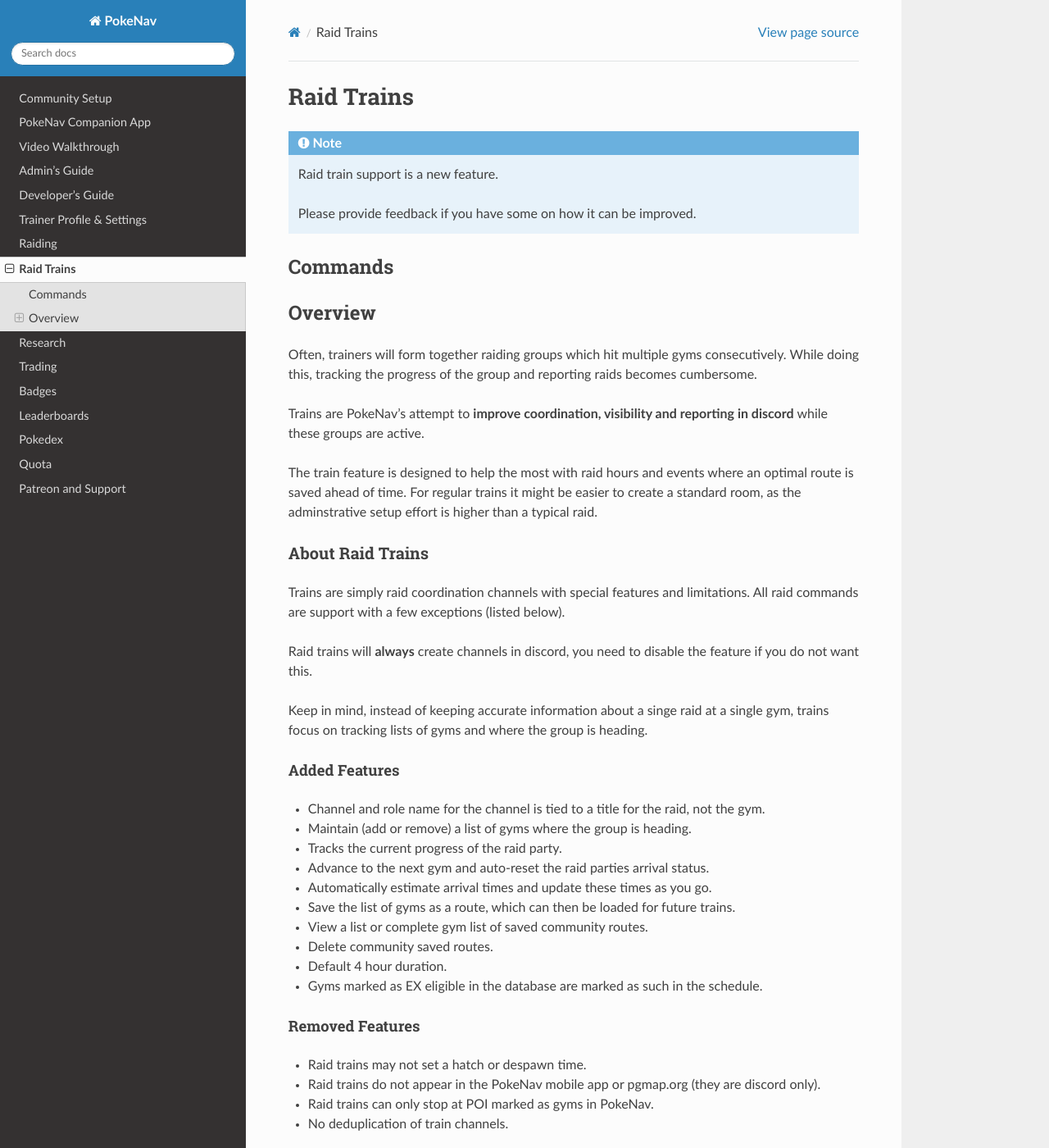
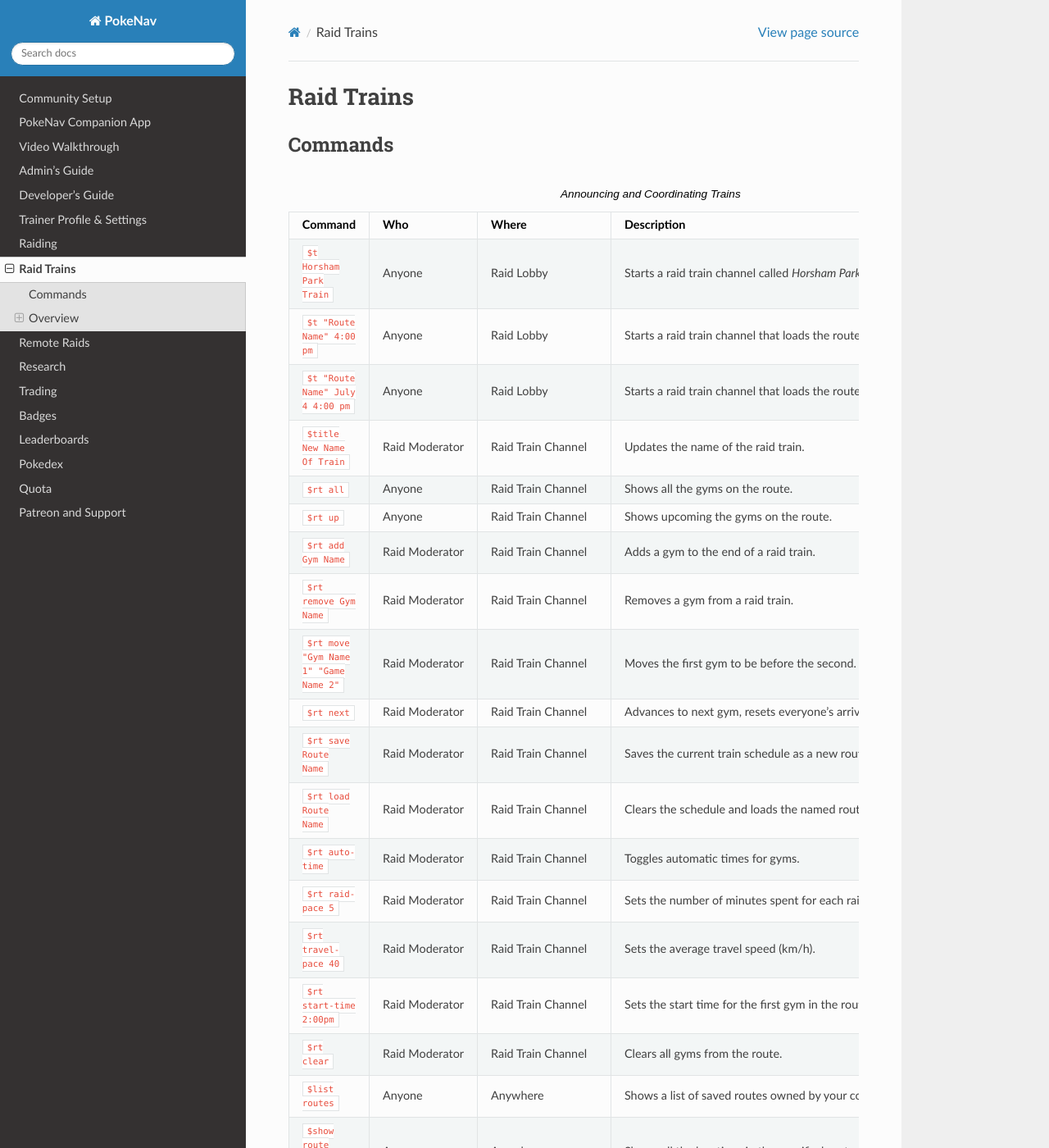
Before and after one commit to PokeNavBot/pokenav-documentation, a Sphinx documentation site: the page built from source/raid_trains.md, in a window 1280 px wide and 1400 px high. Shown: the whole window at 82% size. Built offline with Sphinx 7.4.7 and the Read the Docs theme 2.0.0, drawn with Linux system fonts in a browser that asks for light colours; formulas are drawn with MathJax 3; some of the changed text lies outside the part shown.

Commit message:
remote raids

````diff
--- /dev/null
+++ b/dev-requirements.txt
@@ -0,0 +1 @@
+pip-tools
--- a/source/community_setup.md
+++ b/source/community_setup.md
@@ -103,3 +103,5 @@
 #### Additional Experimental Features
 
 You can also setup some optional new or experimental features. To read more about these features, and how to opt in, head over to the [Server Settings Page](moderation.md)
+
+Additionally, for remote only servers see [Remote Raids](remote_raids.md)
--- a/source/moderation.md
+++ b/source/moderation.md
@@ -238,6 +238,10 @@
 
 ### Guide
 
+#### Remote Raids
+
+Remote raid support is a new feature, see [Remote Raids](remote_raids.md)
+
 #### Raid Channel Settings
 
 By default, PokeNav creates a channel for every raid that is announced, when it is announced.
--- a/source/raid_trains.md
+++ b/source/raid_trains.md
@@ -1,11 +1,4 @@
 # Raid Trains
-```eval_rst
-
-.. note::
-    Raid train support is a new feature.
-
-    Please provide feedback if you have some on how it can be improved.
-```
 
 ## Commands
 
@@ -16,7 +9,7 @@
 
    ``$t Horsham Park Train``, Anyone, Raid Lobby, "Starts a raid train channel called `Horsham Park Train`."
    ``$t "Route Name" 4:00 pm``, Anyone, Raid Lobby, "Starts a raid train channel that loads the route and start time provided."
-   ``$t "Route Name" July 4, 4:00 pm``, Anyone, Raid Lobby, "Starts a raid train channel that loads the route, start time and date provided."
+   ``$t "Route Name" July 4 4:00 pm``, Anyone, Raid Lobby, "Starts a raid train channel that loads the route, start time and date provided."
    ``$title New Name Of Train``, Raid Moderator, Raid Train Channel, "Updates the name of the raid train."
    ``$rt all``, Anyone, Raid Train Channel, "Shows all the gyms on the route."
    ``$rt up``, Anyone, Raid Train Channel, "Shows upcoming the gyms on the route."
--- /dev/null
+++ b/source/remote_raids.md
@@ -0,0 +1,102 @@
+# Remote Raids
+
+```eval_rst
+
+.. note::
+
+    This is a new feature, therefore these documents and the feature set is subject to change.
+
+    Please provide feedback and we will adjust the feature set and make an awesome tool for remote servers.
+
+```
+## Motivation
+
+PokeNav, at the time of this writing, is a 2+ year old project that has always been focused around local communities. Many of the assumptions and features are designed with local communities and in-person raids in mind.
+
+Remote Raids are an attempt to optimize PokeNav-style raid coordination for large, remote-only servers. Often these servers have too much activity for the large number of actions PokeNav performs when raids are created and hit rate limits.
+
+Remote Raids also help local servers if they want to setup channels for locally coordinating remote raids.
+
+## Highlights
+
+Remote Raids simplifies raid coordination and adds features that are useful for remote only servers. Remote raid channels are just like regular raid channels exception for the following key differences:
+
+
+- **Limited to 6 trainers**; this is not customizable.
+- **Tied to the host**; if the host leaves, the raid ends immediately.
+- **Smaller announcement messages**
+- **Localized to all user**; the expiration or raid end time shows in the footer in the user's local timezone instead of the server's timezone
+- **Remote only joins**; All trainers join remotely and are marked as invited by the host automatically.
+- **Easy friendship**; Host trainer code is shown in the top embed and users can type `$htc` to get the hosts code in-channel.
+- **Shows the user's country in the embed if no gym is matched.**
+- **Do not create roles for raids**, which eliminates the possibility of hitting the discord role creation rate limit for bots.
+
+## Benefits
+
+As remote raids do less when raids are created, they create faster and are more scalable in large servers. They cut down on the number of actions users have to take when you know they are raiding remotely.
+
+## Limitations
+
+Bots and webhooks cannot create remote raids.
+
+The `onsite`, `remote` and `remote i` commands are disabled for remote raids.
+
+## Getting Started
+
+If you are a remote only server, you can get convert all your raid lobbies into remote raid lobbies using `$toggle all-raid-lobbies-remote`.
+
+If you are in a local server, you can toggle a channel into a remote raid lobby using `$toggle remote-raid-lobby #channel`.
+
+### Remote Raid Lobbies
+
+Remote raid lobbies are just like regular raid lobbies, but all `$raid` commands will create remote raids instead of regular raids. If you don't like remote raids, you can go back to the old behavior by running the toggle command again.
+
+You can still make remote raids in a regular lobby if you make a raid with `$remote-raid` or `$rr` instead of the normal raid command.
+
+`$show settings` will show your remote lobbys with a globe next to them.
+
+```eval_rst
+
+.. note::
+
+    You do not need to user the `$rr` command to make a remote raid. All raid commands make remote raids in a remote raid lobby. Use `$rr` to test out remote raids in a regular lobby.
+
+```
+
+### Country Integration
+
+As a remote server you will probably have a better experience if you instruct your users to set their country with `$set country USA`, for example. Supports the name of the country or its country code using a fuzzy search.
+
+<img src="/_static/imgs/set-country.png" />
+
+This country will be displayed in the remote raid embed.
+
+<img src="/_static/imgs/remote-raid-announcement.png" />
+
+
+### Host Trainer Code
+
+The hosts trainer code is shown in the top level message:
+
+<img src="/_static/imgs/remote-raid-in-channel.png" />
+
+Additionally, you can type `$htc` to easily get a copy of the host trainer code which can be pasted into the game.
+
+<img src="/_static/imgs/htc.png" />
+
+
+## Commands
+
+```eval_rst
+.. csv-table:: Commands Specific To Remote Raids
+   :header: "Command", "Who", "Where", "Description"
+   :widths: 15, 10, 10, 20
+
+   ``$toggle remote-raid-lobby #channel``, Anyone, Moderation Channel, "Turns a channel into a remote raid lobby."
+   ``$toggle all-raid-lobbies-remote``, Anyone, Moderation Channel, "Turns all your raid lobbies into remote raid lobbies."
+   ``$rr genesect``, Anyone, Raid Lobby, "Creates a remote raid in a regular raid lobby."
+   ``$rr genesect starbucks 35``, Anyone, Raid Lobby, "Creates a remote raid in a regular raid lobby."
+   ``$htc``, Anyone, Remote Raid Channel, "Returns a copyable trainer code for the host."
+   ``$set country usa``, Anyone, Anywhere, "Sets your location to be displayed in remote raid announcements."
+
+```
````
Also changed, not shown: requirements.txt (+36 -30 lines), source/index.rst (+15 -13 lines), source/_static/imgs/htc.png (added), source/_static/imgs/remote-raid-announcement.png (added), source/_static/imgs/remote-raid-in-channel.png (added), source/_static/imgs/set-country.png (added), 1 other file.
